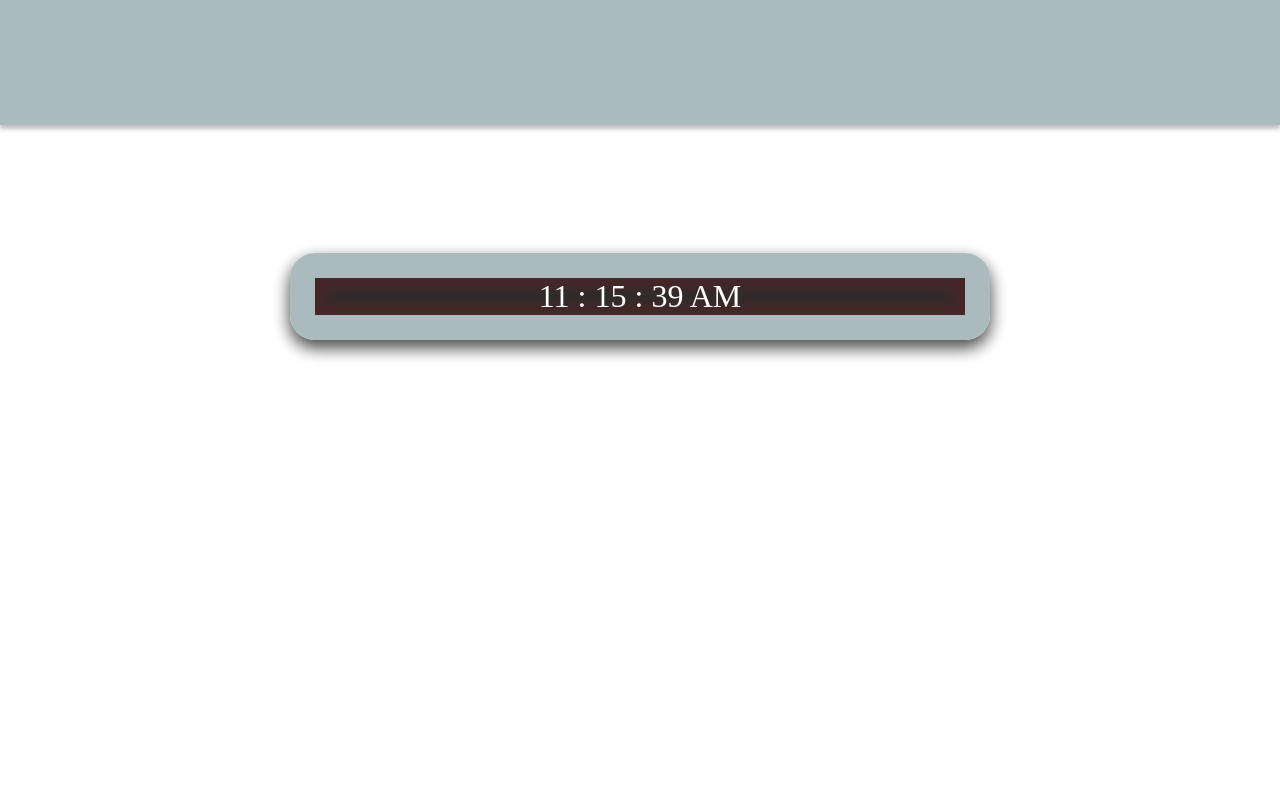
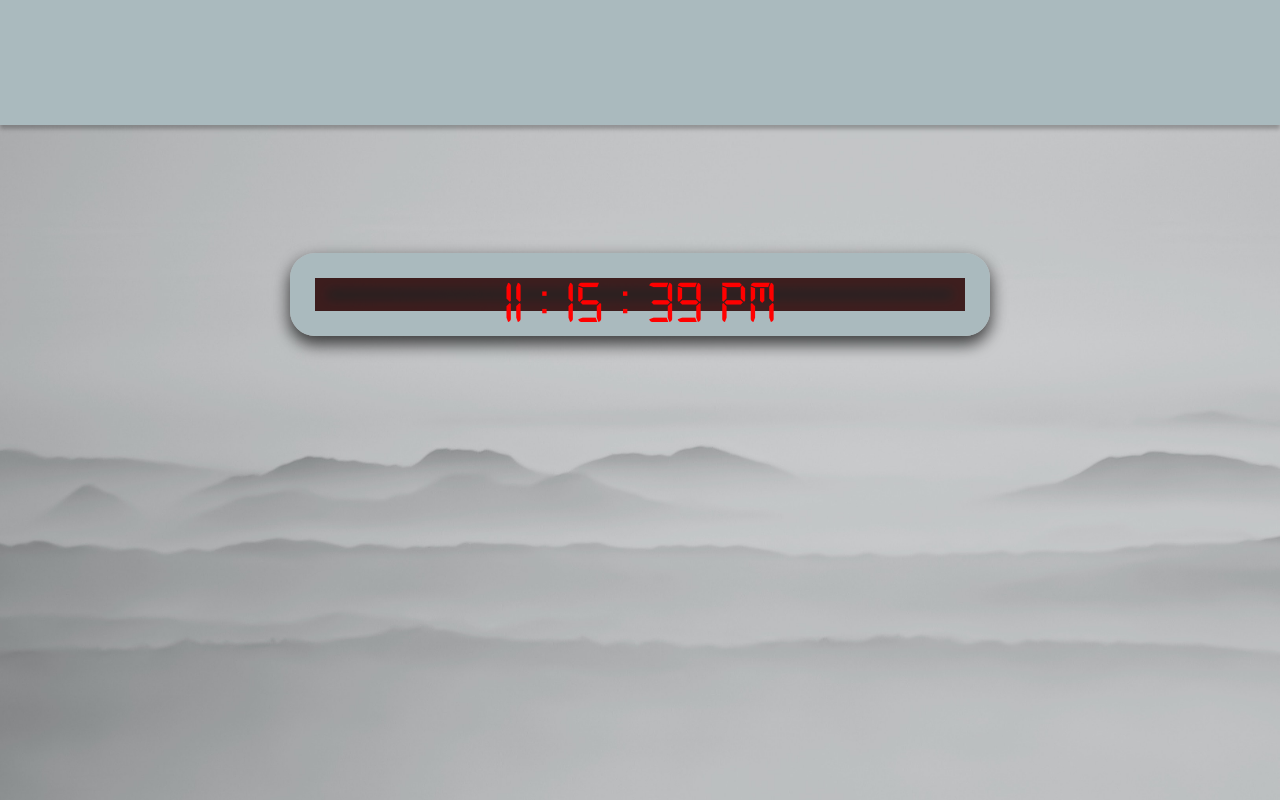
Before and after one commit to Chad-Powellv1/alarm-clock, a plain HTML site: page index.html in a window 1280 px wide. Drawn offline with Linux system fonts and the light colour scheme.

Commit message:
update main.js

```diff
--- a/css/style.css
+++ b/css/style.css
@@ -2,6 +2,11 @@
 * {
     margin: 0;
     padding: 0;
+}
+
+@font-face {
+    font-family: 'digital-7.ttf';
+    src: url('../fonts/digital-7.ttf') format('truetype');
 }
 
 body {
@@ -56,13 +61,15 @@ h1 {
 
 
 #timeDisplay {
-    color: white;
+    color: red;
+    font-family: 'digital-7.ttf';
+
     text-align: center;
-    font-size: xx-large;
+    font-size: 60px;
     box-shadow: inset 0 0 12px 12px rgba(255, 0, 0, 0.13);
 }
 
-#days {
+#days, span {
     position: absolute;
     width: 350px;
     height: 20px;
--- a/js/main.js
+++ b/js/main.js
@@ -1,3 +1,7 @@
+let alarmTimeSet = null;
+let weekDays = document.getElementById("days");
+let alarmControls = document.getElementById("alarmControl");
+
 const day = ["Sun", "Mon", "Tue", "Wed", "Thu", "Fri", "Sat"];
 const month = [
   "January",
@@ -25,7 +29,7 @@ const digitalClock = function () {
   hour = twelveHourFormat(hour);
   minutes = addZero(minutes);
   seconds = addZero(seconds);
-  period = twelveHourFormat(hour) <= 12 ? "AM" : "PM";
+  period = hour >= 12 ? "AM" : "PM";
 
   let time = `${hour} : ${minutes} : ${seconds} ${period}`;
 
```
Also changed, not shown: fonts/digital-7.ttf (added), img/alarm.png (added), img/grayBg.jpg (added).
